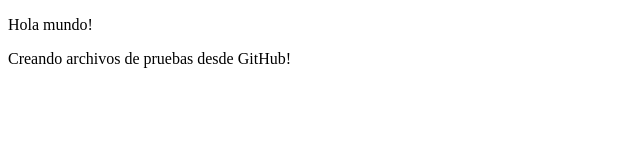
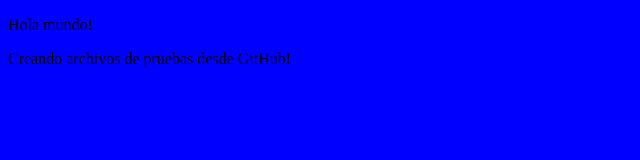
Before and after one commit to VladiWolf/Proyecto-Git-C, a plain HTML site: page index.html in a window 1280 px wide. Shown: the whole page, without its empty margins (0-640 px from the left). Drawn offline with Linux system fonts and the light colour scheme.

Commit message:
agregando estilos

```diff
--- a/index.html
+++ b/index.html
@@ -4,6 +4,7 @@
     <meta charset="UTF-8">
     <meta name="viewport" content="width=device-width, initial-scale=1.0">
     <title>Proyecto Git C</title>
+    <link href="estilos.css" rel="stylesheet" type="text/css">
 </head>
 <body>
     <p>Hola mundo!</p>
```
